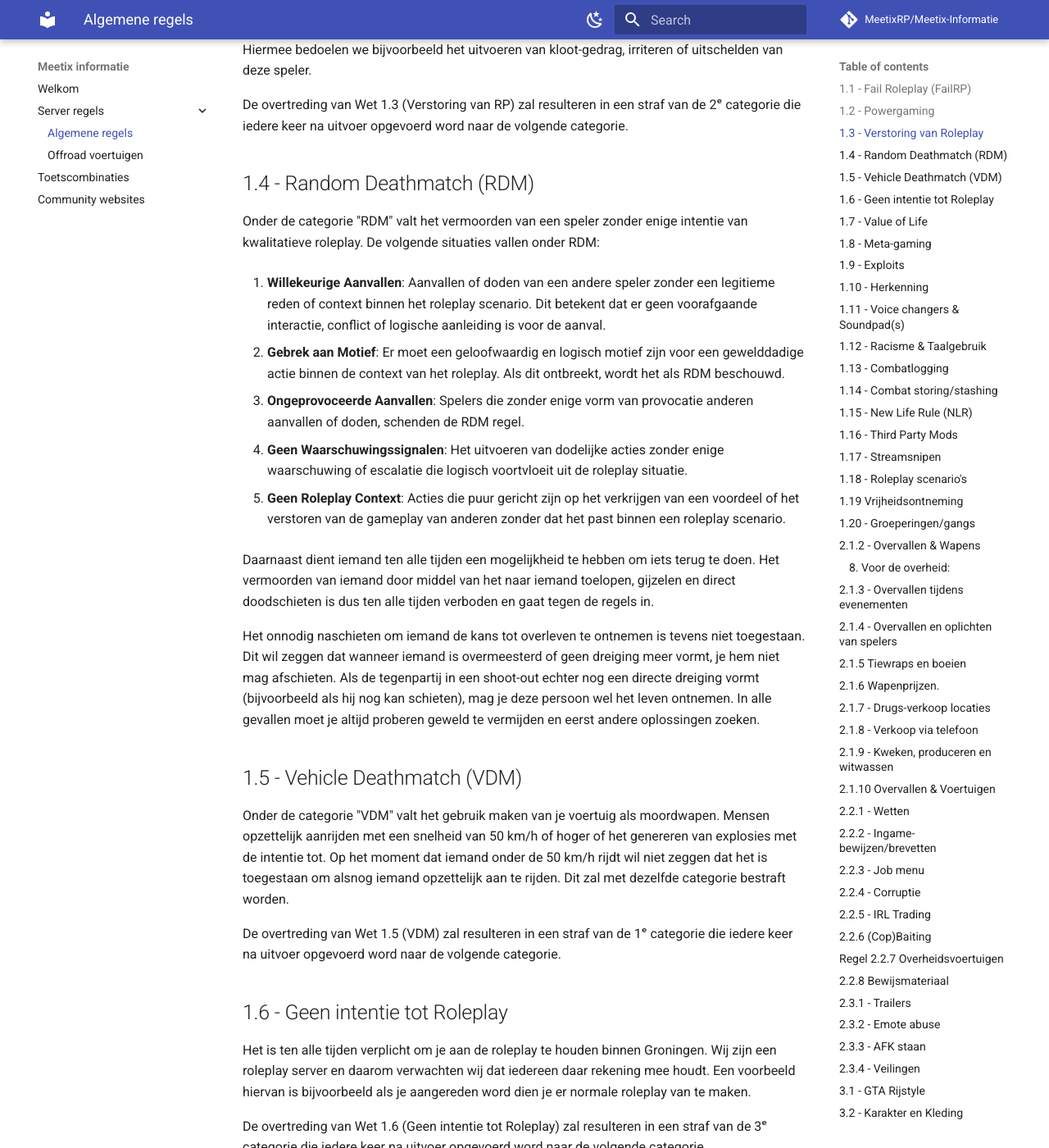
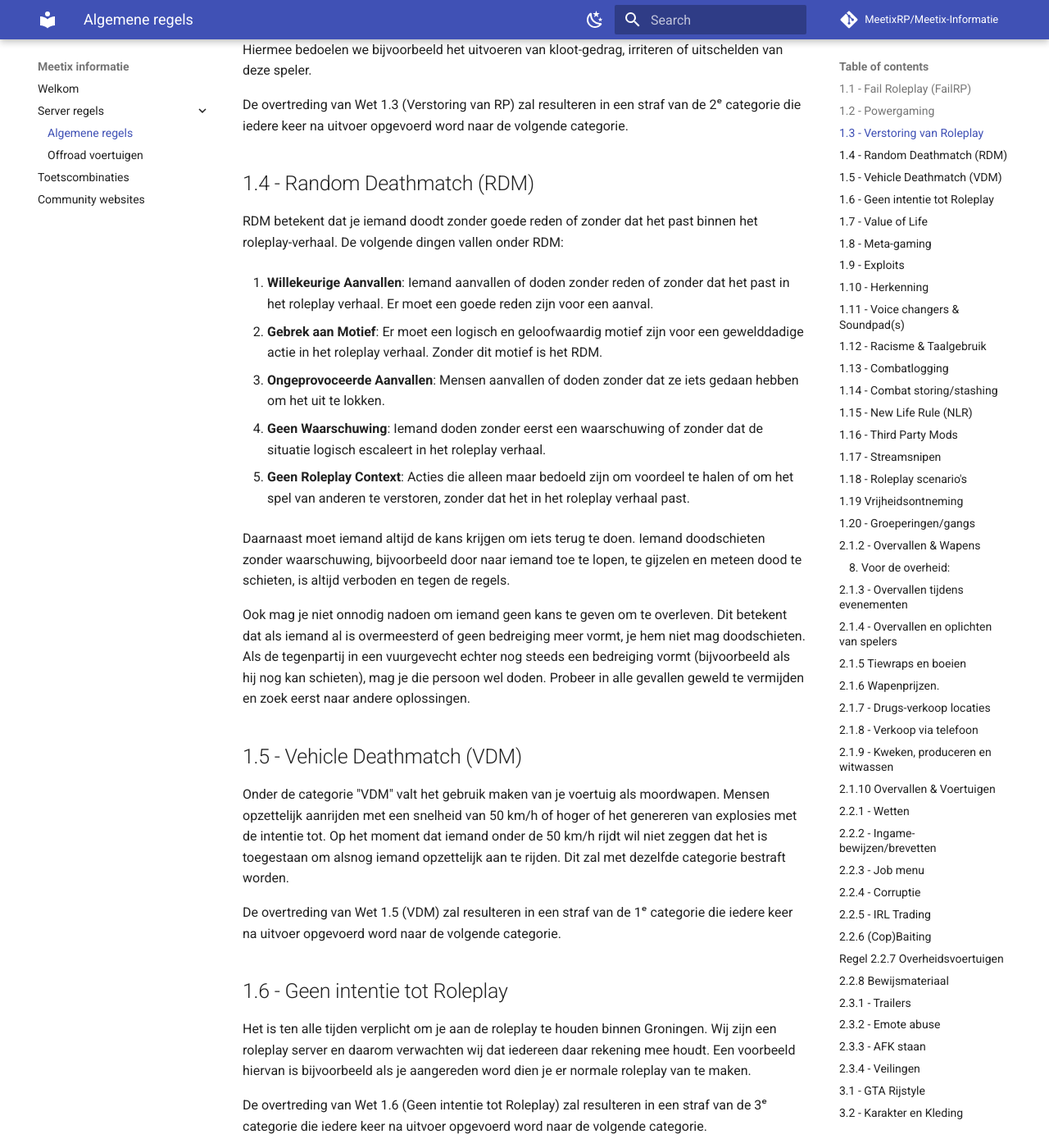
Before and after one commit to MeetixRP/Meetix-Informatie, an MkDocs documentation site: the page built from docs/algemeneregels.md, in a window 1280 px wide and 1400 px high, scrolled down 1331 px. Shown: the whole window at 82% size. Built offline with MkDocs 1.6.1 and Material for MkDocs 9.7.7, drawn with Linux system fonts in a browser that asks for light colours; comment, search, counter and statistics services are not loaded.

Commit message:
Update algemeneregels.md

```diff
--- a/docs/algemeneregels.md
+++ b/docs/algemeneregels.md
@@ -39,21 +39,21 @@ De overtreding van Wet 1.3 (Verstoring van RP) zal resulteren in een straf van d
 
 ## 1.4 - Random Deathmatch (RDM)
 
-Onder de categorie "RDM" valt het vermoorden van een speler zonder enige intentie van kwalitatieve roleplay. De volgende situaties vallen onder RDM:
+RDM betekent dat je iemand doodt zonder goede reden of zonder dat het past binnen het roleplay-verhaal. De volgende dingen vallen onder RDM:
 
-1. **Willekeurige Aanvallen**: Aanvallen of doden van een andere speler zonder een legitieme reden of context binnen het roleplay scenario. Dit betekent dat er geen voorafgaande interactie, conflict of logische aanleiding is voor de aanval.
+1. **Willekeurige Aanvallen**: Iemand aanvallen of doden zonder reden of zonder dat het past in het roleplay verhaal. Er moet een goede reden zijn voor een aanval.
 
-2. **Gebrek aan Motief**: Er moet een geloofwaardig en logisch motief zijn voor een gewelddadige actie binnen de context van het roleplay. Als dit ontbreekt, wordt het als RDM beschouwd.
+2. **Gebrek aan Motief**: Er moet een logisch en geloofwaardig motief zijn voor een gewelddadige actie in het roleplay verhaal. Zonder dit motief is het RDM.
 
-3. **Ongeprovoceerde Aanvallen**: Spelers die zonder enige vorm van provocatie anderen aanvallen of doden, schenden de RDM regel.
+3. **Ongeprovoceerde Aanvallen**: Mensen aanvallen of doden zonder dat ze iets gedaan hebben om het uit te lokken.
 
-4. **Geen Waarschuwingssignalen**: Het uitvoeren van dodelijke acties zonder enige waarschuwing of escalatie die logisch voortvloeit uit de roleplay situatie.
+4. **Geen Waarschuwing**: Iemand doden zonder eerst een waarschuwing of zonder dat de situatie logisch escaleert in het roleplay verhaal.
 
-5. **Geen Roleplay Context**: Acties die puur gericht zijn op het verkrijgen van een voordeel of het verstoren van de gameplay van anderen zonder dat het past binnen een roleplay scenario.
+5. **Geen Roleplay Context**: Acties die alleen maar bedoeld zijn om voordeel te halen of om het spel van anderen te verstoren, zonder dat het in het roleplay verhaal past.
 
-Daarnaast dient iemand ten alle tijden een mogelijkheid te hebben om iets terug te doen. Het vermoorden van iemand door middel van het naar iemand toelopen, gijzelen en direct doodschieten is dus ten alle tijden verboden en gaat tegen de regels in.
+Daarnaast moet iemand altijd de kans krijgen om iets terug te doen. Iemand doodschieten zonder waarschuwing, bijvoorbeeld door naar iemand toe te lopen, te gijzelen en meteen dood te schieten, is altijd verboden en tegen de regels.
 
-Het onnodig naschieten om iemand de kans tot overleven te ontnemen is tevens niet toegestaan. Dit wil zeggen dat wanneer iemand is overmeesterd of geen dreiging meer vormt, je hem niet mag afschieten. Als de tegenpartij in een shoot-out echter nog een directe dreiging vormt (bijvoorbeeld als hij nog kan schieten), mag je deze persoon wel het leven ontnemen. In alle gevallen moet je altijd proberen geweld te vermijden en eerst andere oplossingen zoeken.
+Ook mag je niet onnodig nadoen om iemand geen kans te geven om te overleven. Dit betekent dat als iemand al is overmeesterd of geen bedreiging meer vormt, je hem niet mag doodschieten. Als de tegenpartij in een vuurgevecht echter nog steeds een bedreiging vormt (bijvoorbeeld als hij nog kan schieten), mag je die persoon wel doden. Probeer in alle gevallen geweld te vermijden en zoek eerst naar andere oplossingen.
 
 ## 1.5 - Vehicle Deathmatch (VDM)
 
```
